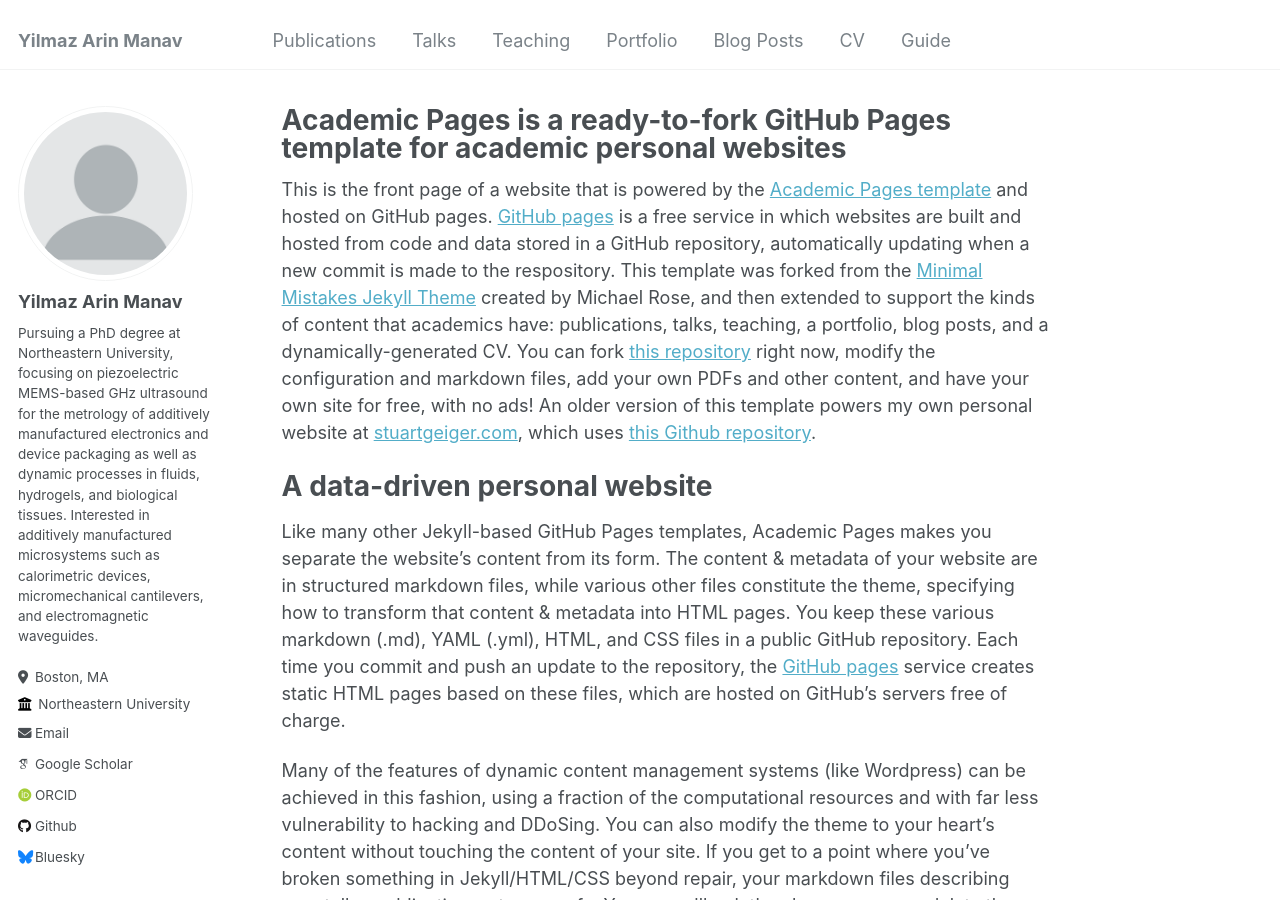
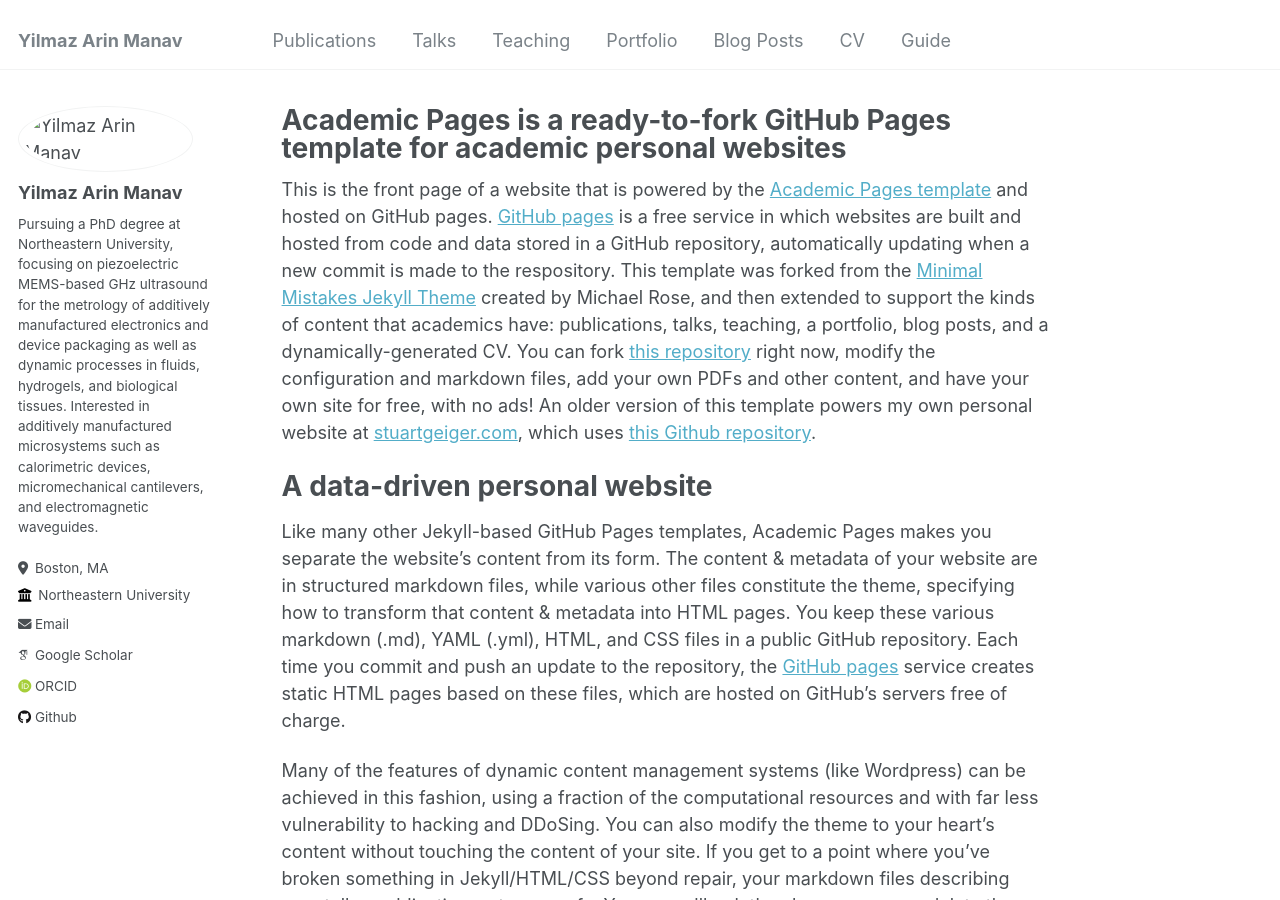
Before and after one commit to arinmanav/arinmanav.github.io, a Jekyll site: the page built from _pages/about.md, in a window 1280 px wide and 900 px high. Built offline with Jekyll 4.4.1, drawn with Linux system fonts in a browser that asks for light colours; some web fonts are replaced.

Commit message:
Bio info added

```diff
--- a/_config.yml
+++ b/_config.yml
@@ -21,7 +21,7 @@ repository               : "academicpages/academicpages.github.io"
 #               Additional customization can be done by editing /_includes/author-profile.html
 author:
   # Biographic information
-  avatar           : "profile.png"
+  avatar           : "/Users/arinmanav/Website/images/Profile_Picture.jpg"
   name             : "Yilmaz Arin Manav"
   pronouns         : # example: "she/her"
   bio              : "Pursuing a PhD degree at Northeastern University, focusing on piezoelectric MEMS-based GHz ultrasound for the metrology of additively manufactured electronics and device packaging as well as dynamic processes in fluids, hydrogels, and biological tissues. Interested in additively manufactured microsystems such as calorimetric devices, micromechanical cantilevers, and electromagnetic waveguides."
@@ -48,7 +48,7 @@ author:
   stackoverflow    : # User number or user number and name (i.e., use "1" or "1/jeff-atwood")
 
   # Social media
-  bluesky          : "bsky.app" # Replace this with you Bluesky username
+  bluesky          : # Replace this with you Bluesky username
   facebook         : # Username
   flickr           : # Username
   foursquare       : # Username
```
Also changed, not shown: images/Profile_Picture.jpg (added), 1 other file.
